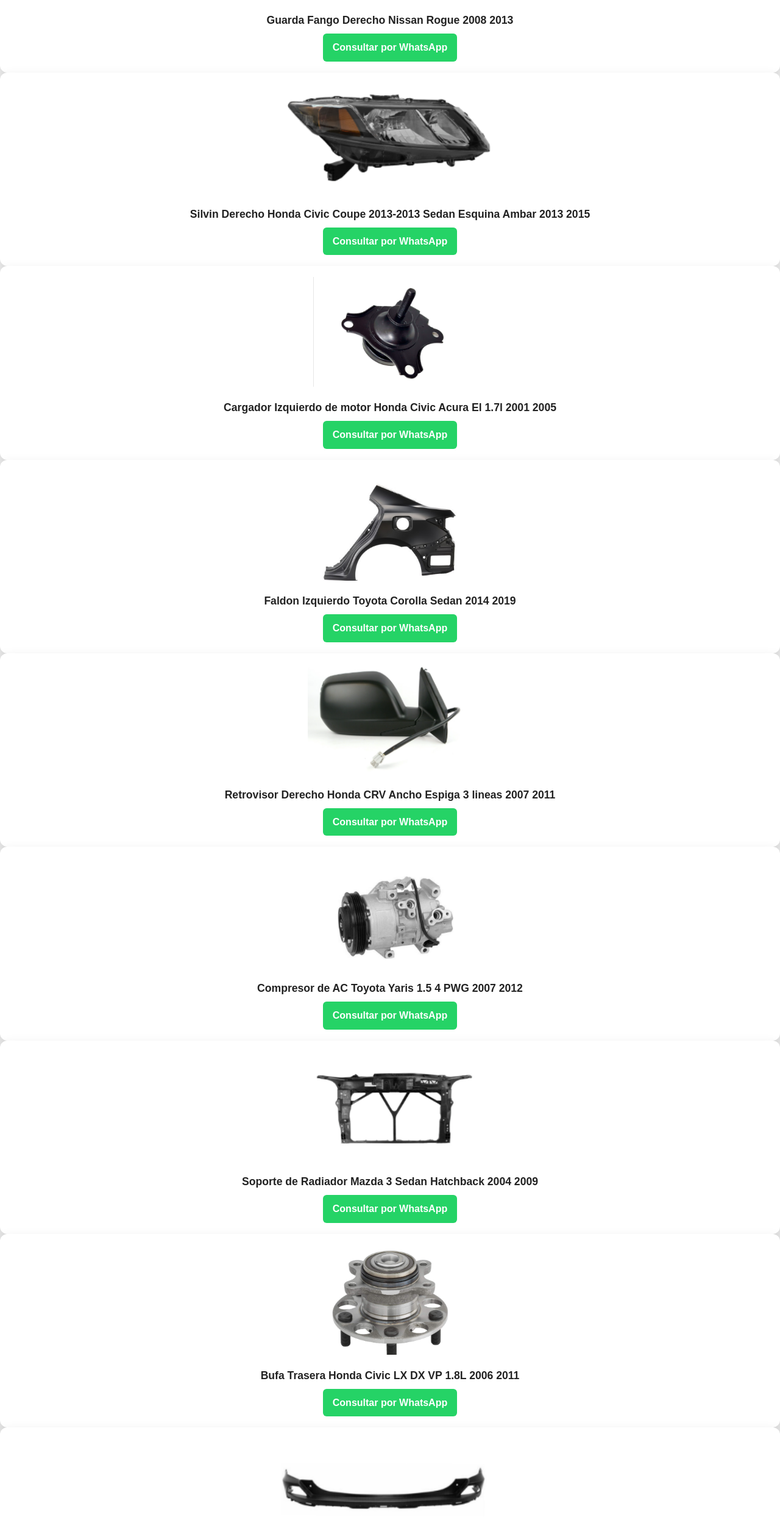
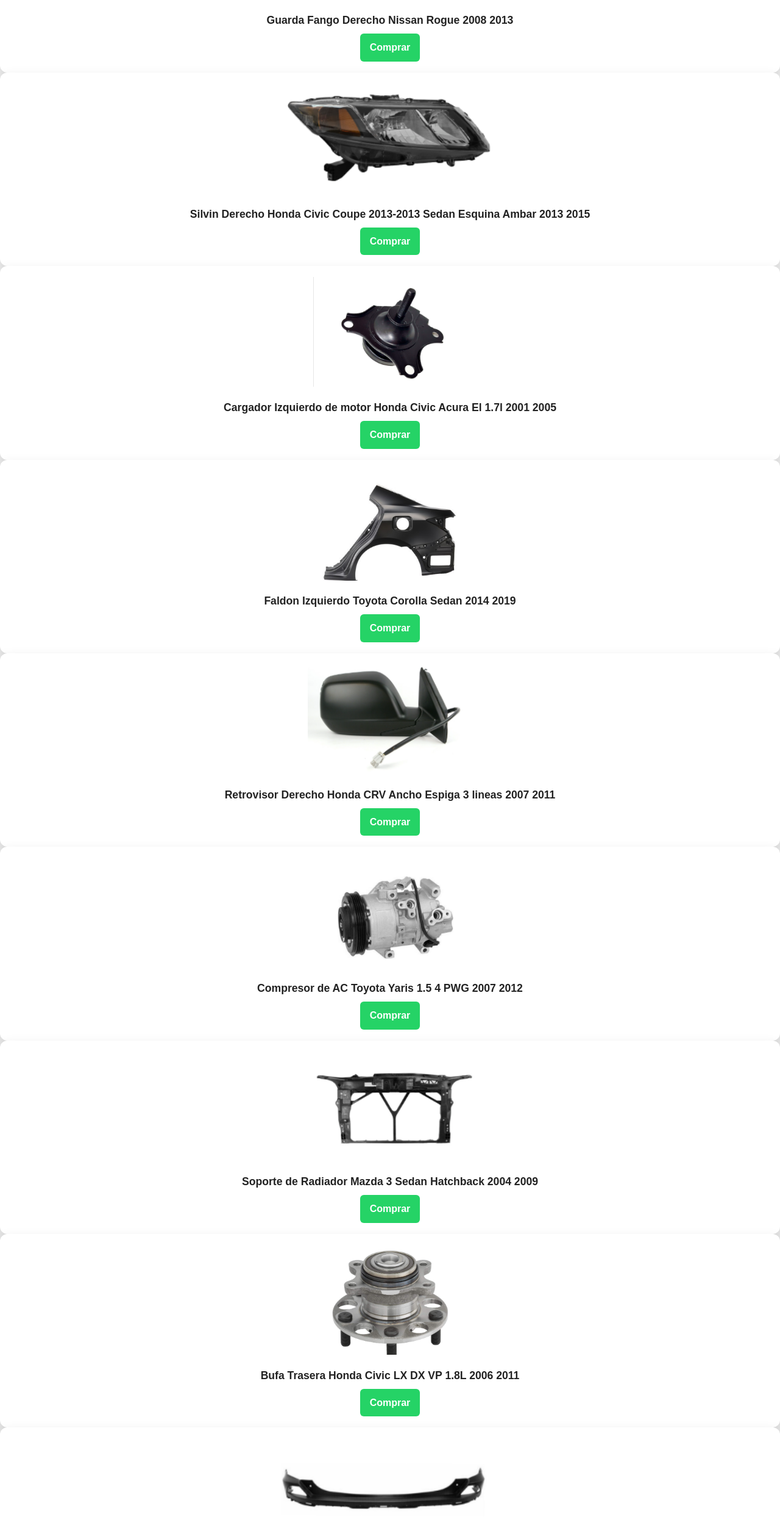
Before and after one commit to Illesweb/Repuestos-Gaspar-Prueba, a plain HTML site: page index.html in a window 1280 px wide. Shown: the part 1253-3740 px from the top of the page at 61% size. Drawn offline with Linux system fonts and the light colour scheme; a script that the page names is missing.

Commit message:
Repuestos-Gaspar

```diff
--- a/index.html
+++ b/index.html
@@ -44,81 +44,74 @@
     <div class="producto">
       <img src="producto1.png" alt="Producto 1">
       <h3>Guarda Fango Derecho Nissan Rogue 2008 2013</h3>
-      <a href="https://wa.me/50256244041?text=Hola,%20quiero%20consultar%20por%20el%20producto:%20Nombre%20del%20producto"
-         target="_blank" class="btn-whatsapp">
-        Consultar por WhatsApp
+       <a href="#" class="btn-whatsapp" data-producto="Guarda Fango DerechoN
+        Nissan Rogue">
+        Comprar
     </a>
     </div>
     <div class="producto">
       <img src="producto2.png" alt="Producto 1">
       <h3>Silvin Derecho Honda Civic Coupe 2013-2013 Sedan Esquina Ambar 2013 2015</h3>
-      <a href="https://wa.me/50256244041?text=Hola,%20quiero%20consultar%20por%20el%20producto:%20Nombre%20del%20producto"
-         target="_blank" class="btn-whatsapp">
-        Consultar por WhatsApp
+       <a href="#" class="btn-whatsapp" data-producto="Silvin Derecho Honda Civic Coupe">
+        Comprar
     </a>
     </div>
     <div class="producto">
       <img src="producto3.png" alt="Producto 1">
       <h3>Cargador Izquierdo de motor Honda Civic Acura El 1.7l 2001 2005</h3>
-      <a href="https://wa.me/50256244041?text=Hola,%20quiero%20consultar%20por%20el%20producto:%20Nombre%20del%20producto"
-         target="_blank" class="btn-whatsapp">
-        Consultar por WhatsApp
+       <a href="#" class="btn-whatsapp" data-producto="Cargador Izquierdo de motor Honda Civic Acura">
+        Comprar
     </a>
     </div>
     <div class="producto">
       <img src="producto4.png" alt="Producto 1">
       <h3>Faldon Izquierdo Toyota Corolla Sedan 2014 2019</h3>
-      <a href="https://wa.me/50256244041?text=Hola,%20quiero%20consultar%20por%20el%20producto:%20Nombre%20del%20producto"
-         target="_blank" class="btn-whatsapp">
-        Consultar por WhatsApp
+       <a href="#" class="btn-whatsapp" data-producto="Faldon Izquierdo Toyota Corolla Sedan">
+        Comprar
     </a>
     </div>
     <div class="producto">
       <img src="producto5.png" alt="Producto 1">
       <h3>Retrovisor Derecho Honda CRV Ancho Espiga 3 lineas 2007 2011</h3>
-      <a href="https://wa.me/50256244041?text=Hola,%20quiero%20consultar%20por%20el%20producto:%20Nombre%20del%20producto"
-         target="_blank" class="btn-whatsapp">
-        Consultar por WhatsApp
+       <a href="#" class="btn-whatsapp" data-producto="Retrovisor Derecho Honda CRV">
+        Comprar
     </a>
     </div>
     <div class="producto">
       <img src="producto6.png" alt="Producto 1">
       <h3>Compresor de AC Toyota Yaris 1.5 4 PWG 2007 2012</h3>
-      <a href="https://wa.me/50256244041?text=Hola,%20quiero%20consultar%20por%20el%20producto:%20Nombre%20del%20producto"
-         target="_blank" class="btn-whatsapp">
-        Consultar por WhatsApp
+       <a href="#" class="btn-whatsapp" data-producto="Compresor de AC Toyota Yaris 1.5">
+        Comprar
+    </a>
       </a>
     </div>
     <div class="producto">
       <img src="producto7.png" alt="Producto 1">
       <h3>Soporte de Radiador Mazda 3 Sedan Hatchback 2004 2009</h3>
-      <a href="https://wa.me/50256244041?text=Hola,%20quiero%20consultar%20por%20el%20producto:%20Nombre%20del%20producto"
-         target="_blank" class="btn-whatsapp">
-        Consultar por WhatsApp
+       <a href="#" class="btn-whatsapp" data-producto="Soporte Radiador Mazda 3 Sedan Hatchback">
+        Comprar
     </a>
     </div>
     <div class="producto">
       <img src="producto8.png" alt="Producto 1">
       <h3>Bufa Trasera Honda Civic LX DX VP 1.8L 2006 2011</h3>
-      <a href="https://wa.me/50256244041?text=Hola,%20quiero%20consultar%20por%20el%20producto:%20Nombre%20del%20producto"
-         target="_blank" class="btn-whatsapp">
-        Consultar por WhatsApp
+       <a href="#" class="btn-whatsapp" data-producto="Bufa Trasera Honda Civic LX DX VP 1.8L">
+        Comprar
     </a>
     </div>
     <div class="producto">
       <img src="producto9.png" alt="Producto 1">
       <h3>Bumper Trasero Toyota Rav4 2016 2018</h3>
-      <a href="https://wa.me/50256244041?text=Hola,%20quiero%20consultar%20por%20el%20producto:%20Nombre%20del%20producto"
-         target="_blank" class="btn-whatsapp">
-        Consultar por WhatsApp
+       <a href="#" class="btn-whatsapp" data-producto="Bumper Trasero Toyota Rav4 2016-2018">
+        Comprar
     </a>
+
     </div>
     <div class="producto">
       <img src="producto10.png" alt="Producto 1">
       <h3>Radiador de Agua Nissan Rogue Rogue Select 2.5l AT/MT 2008 2013</h3>
-      <a href="https://wa.me/50256244041?text=Hola,%20quiero%20consultar%20por%20el%20producto:%20Nombre%20del%20producto"
-         target="_blank" class="btn-whatsapp">
-        Consultar por WhatsApp
+       <a href="#" class="btn-whatsapp" data-producto="Radiador de Agua Nissan Rogue 2.5">
+        Comprar
     </a>
     </div>
 
--- /dev/null
+++ b/script.js
@@ -0,0 +1,16 @@
+document.addEventListener("DOMContentLoaded", () => {
+    const botones = document.querySelectorAll(".btn-whatsapp");
+
+    botones.forEach(boton => {
+        boton.addEventListener("click", (e) => {
+            e.preventDefault();
+
+            const producto = boton.getAttribute("data-producto");
+            const mensaje = `Hola, estoy interesado en: ${producto}`;
+            const telefono = "50256244041";
+
+            const url = `https://wa.me/${telefono}?text=${encodeURIComponent(mensaje)}`;
+            window.open(url, "_blank");
+        });
+    });
+});
```
Lines whose indentation alone changed are shown as unchanged.
